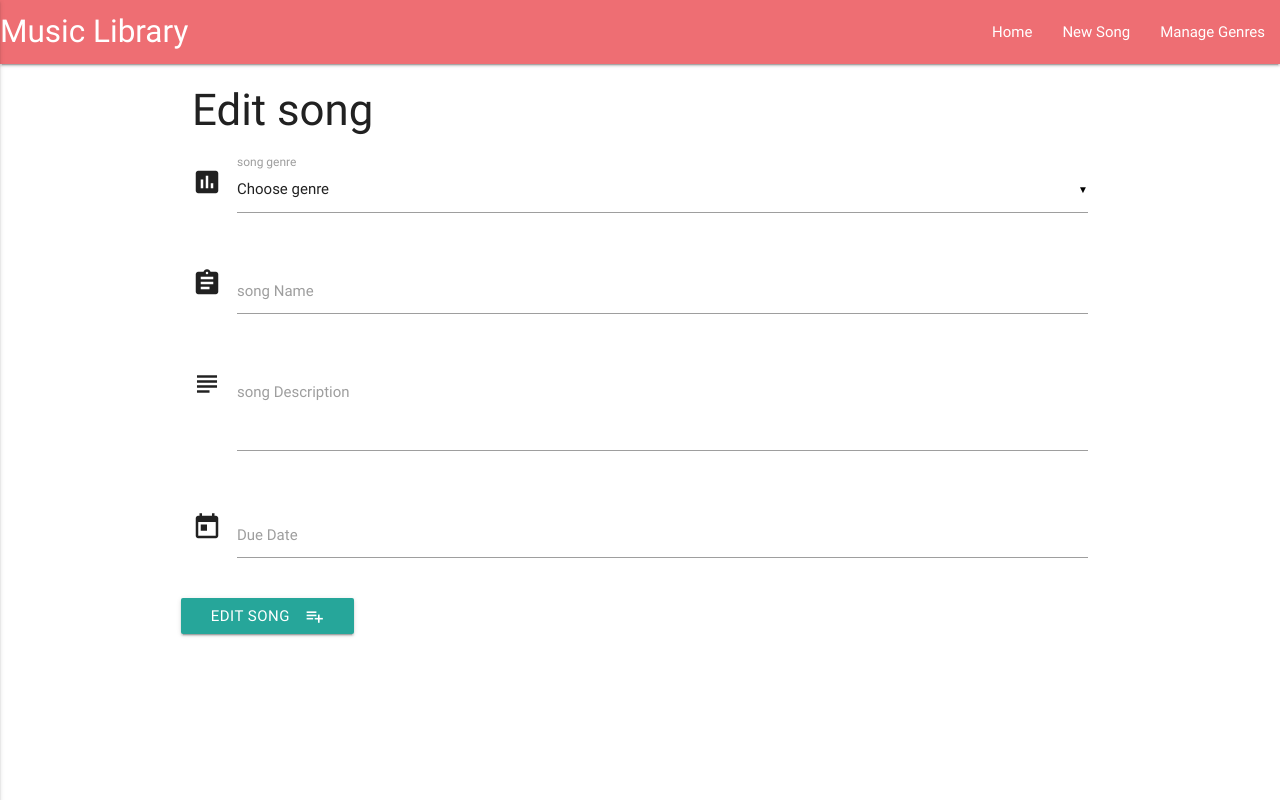
After one commit to aleesang/milestone-project-three, a Flask app: template templates/editsongs.html in a window 1280 px wide. The commit adds this page. Run offline with Flask 2, Linux system fonts and the light colour scheme; the template is opened without the code that fills it, so the values that code supplies are empty; some libraries are stand-ins or nearby versions.

Commit message:
added new templates

```diff
--- a/app.py
+++ b/app.py
@@ -22,11 +22,31 @@ def get_genres():
     return render_template('genres.html',
                            genres=mongo.db.genre.find())
 
+
+@app.route('/insert_genre', methods=['POST'])
+def insert_genre():
+    genre_doc = {'genre_name': request.form.get('genre_name')}
+    mongo.db.genre.insert_one(genre_doc)
+    return redirect(url_for('get_genres'))
+
+
 @app.route('/add_song')
 def add_song():
     return render_template('addsong.html',
                            categories=mongo.db.genre.find())
 
+
+@app.route('/add_genre')
+def add_genre():
+    return render_template('addgenre.html')
+
+
+@app.route('/edit_genre/<genre_id>')
+def edit_genre(genre_id):
+    return render_template('editgenre.html',
+    genre=mongo.db.genre.find_one({'_id': ObjectId(genre_id)}))
+
+
 if __name__ == '__main__':
     app.run(host=os.environ.get('IP'),
             port=int(os.environ.get('PORT')),
--- a/templates/addsong.html
+++ b/templates/addsong.html
@@ -8,8 +8,8 @@
                     <i class="material-icons prefix">poll</i>
                     <select id="genre" name="genre_name">
                   <option value="" disabled selected>Choose Genre</option>
-                  {% for cat in genres %}
-                      <option value="{{cat.genre_name}}">{{cat.genre_name}}</option>
+                  {% for gen in genres %}
+                      <option value="{{cat.genre_name}}">{{gen.genre_name}}</option>
                   {% endfor %}
                 </select>
                     <label>Song Genre</label>
--- /dev/null
+++ b/templates/editsongs.html
@@ -0,0 +1,53 @@
+{% extends 'base.html'%} {% block content %}
+
+<h3>Edit song</h3>
+<div class="row">
+    <form action="{{ url_for('update_song', song_id=song._id) }}" method="POST" class="col s12">
+        <div class="row">
+            <div class="input-field col s12">
+                <i class="material-icons prefix">poll</i>
+                <select id="genre" name="genre_name">
+                  <option value="" disabled selected>Choose genre</option>
+                  {% for gen in genres %}
+                      {% if gen.genre_name == song.genre_name%}
+                      <option value="{{gen.genre_name}}" selected >{{gen.genre_name}}</option>
+                      {% else %}
+                       <option value="{{gen.genre_name}}">{{gen.genre_name}}</option>
+                    {% endif %}
+                  {% endfor %}
+                </select>
+                <label>song genre</label>
+            </div>
+        </div>
+        <div class="row">
+            <div class="input-field col s12">
+                <i class="material-icons prefix">assignment</i>
+                <input id="song_name" name="song_name" type="text" class="validate" value="{{song.song_name}}">
+                <label for="icon_prefix">song Name</label>
+            </div>
+        </div>
+        <div class="row">
+            <div class="input-field col s12">
+                <i class="material-icons prefix">subject</i>
+                <textarea name="song_description" id="song_description" class="materialize-textarea">{{song.song_description}}</textarea>
+                <label for="icon_telephone">song Description</label>
+            </div>
+        </div>
+        <div class="row">
+            <div class="input-field col s12">
+                <i class="material-icons prefix">today</i>
+                <input id="due_date" name="due_date" type="text" class="datepicker">
+                <label for="icon_prefix">Due Date</label>
+            </div>
+        </div>
+        <div class="row">
+            <button class="btn waves-effect waves-light" type="submit" name="action">Edit song
+                <i class="material-icons right">playlist_add</i>
+             </button>
+        </div>
+    </form>
+</div>
+
+<script src="https://cdnjs.cloudflare.com/ajax/libs/jquery/3.2.1/jquery.min.js"></script>
+
+{% endblock %}
```
Also changed, not shown: templates/addgenre.html (added, +19 -0 lines), templates/editgenre.html (added, +23 -0 lines), 1 other file.
